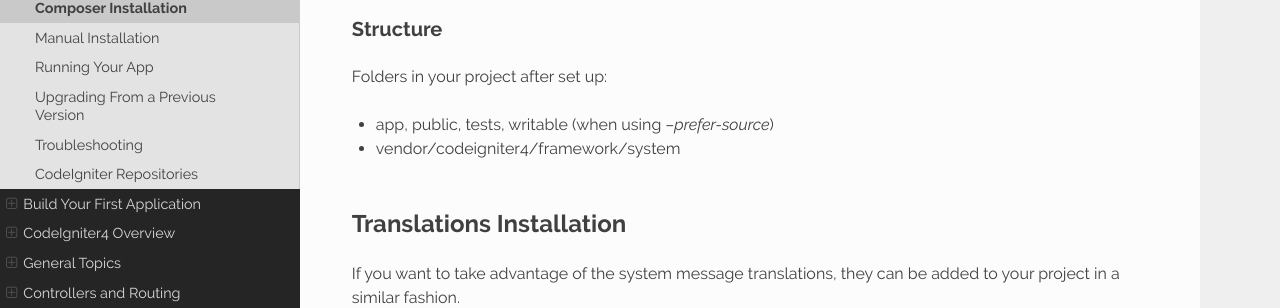
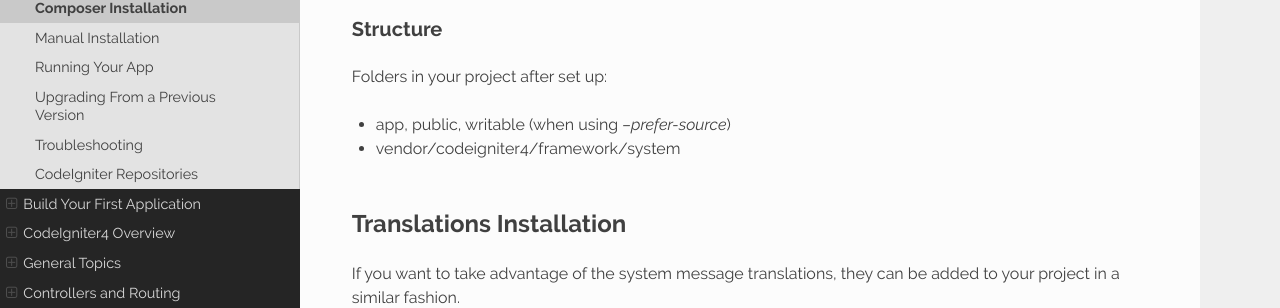
Before and after one commit to NEKOGET/ci4_user_guide_src, a Sphinx documentation site: the page built from source/installation/installing_composer.rst, in a window 1280 px wide and 900 px high, scrolled down 3762 px. Shown: the part 205-513 px from the top of the window. Built offline with Sphinx 7.4.7 and the Read the Docs theme 2.0.0, drawn with Linux system fonts in a browser that asks for light colours.

Commit message:
Remove 'tests' Continuous of #3816.

```diff
--- a/source/installation/installing_composer.rst
+++ b/source/installation/installing_composer.rst
@@ -167,7 +167,7 @@ Structure
 
 Folders in your project after set up:
 
-- app, public, tests, writable (when using `--prefer-source`)
+- app, public, writable (when using `--prefer-source`)
 - vendor/codeigniter4/framework/system
 
 
```
